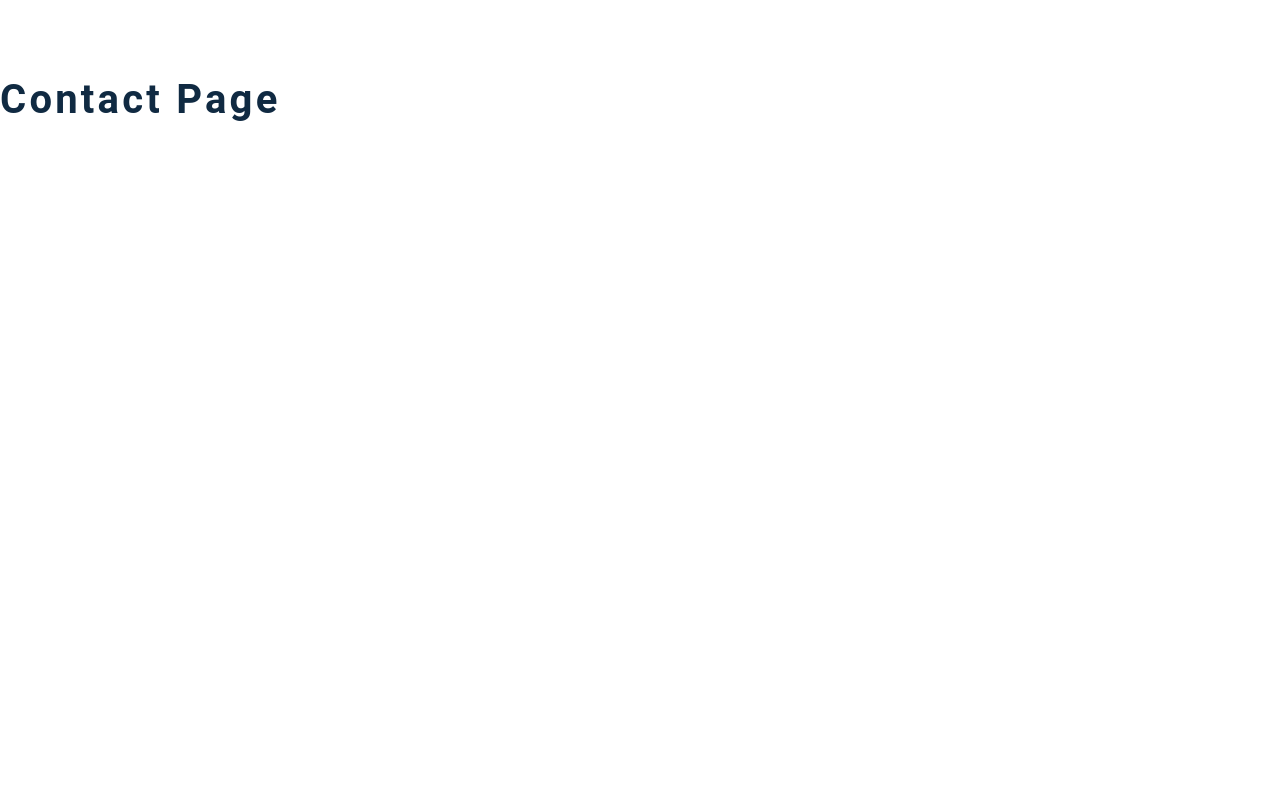
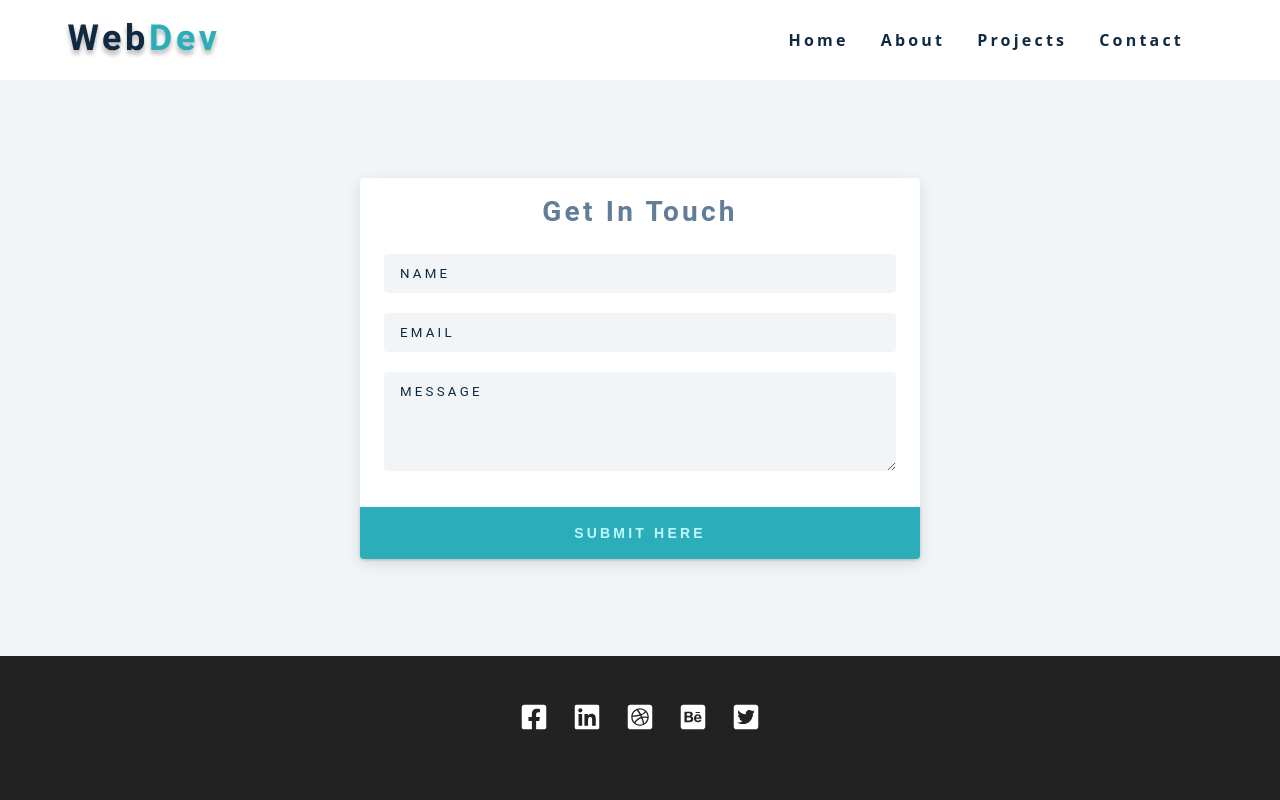
Before and after one commit to kevinhtran/kevin-tran-portfolio, a Gatsby site: page /contact in a window 1280 px wide. Built offline with nearby package versions, Linux system fonts and the light colour scheme; Gatsby itself is replaced by a stand-in of ours.

Commit message:
fixed form email submission in contact form

```diff
--- a/src/pages/contact.js
+++ b/src/pages/contact.js
@@ -2,7 +2,35 @@
 import Layout from "../components/Layout"
 
 const contact = () => {
-  return <h2>contact page</h2>
+  return (
+    <Layout>
+      <section className="contact-page">
+        <article className="contact-form">
+          <h3>get in touch</h3>
+          <form action="https://formspree.io/f/mrgrprez" method="POST">
+            <div className="form-group">
+              <input type="text" placeholder="name" className="form-control" />
+              <input
+                type="email"
+                name="_replyto"
+                placeholder="email"
+                className="form-control"
+              />
+              <textarea
+                name="message"
+                rows="5"
+                placeholder="message"
+                className="form-control"
+              ></textarea>
+            </div>
+            <button type="submit" className="submit-btn btn">
+              submit here
+            </button>
+          </form>
+        </article>
+      </section>
+    </Layout>
+  )
 }
 
 export default contact
```
